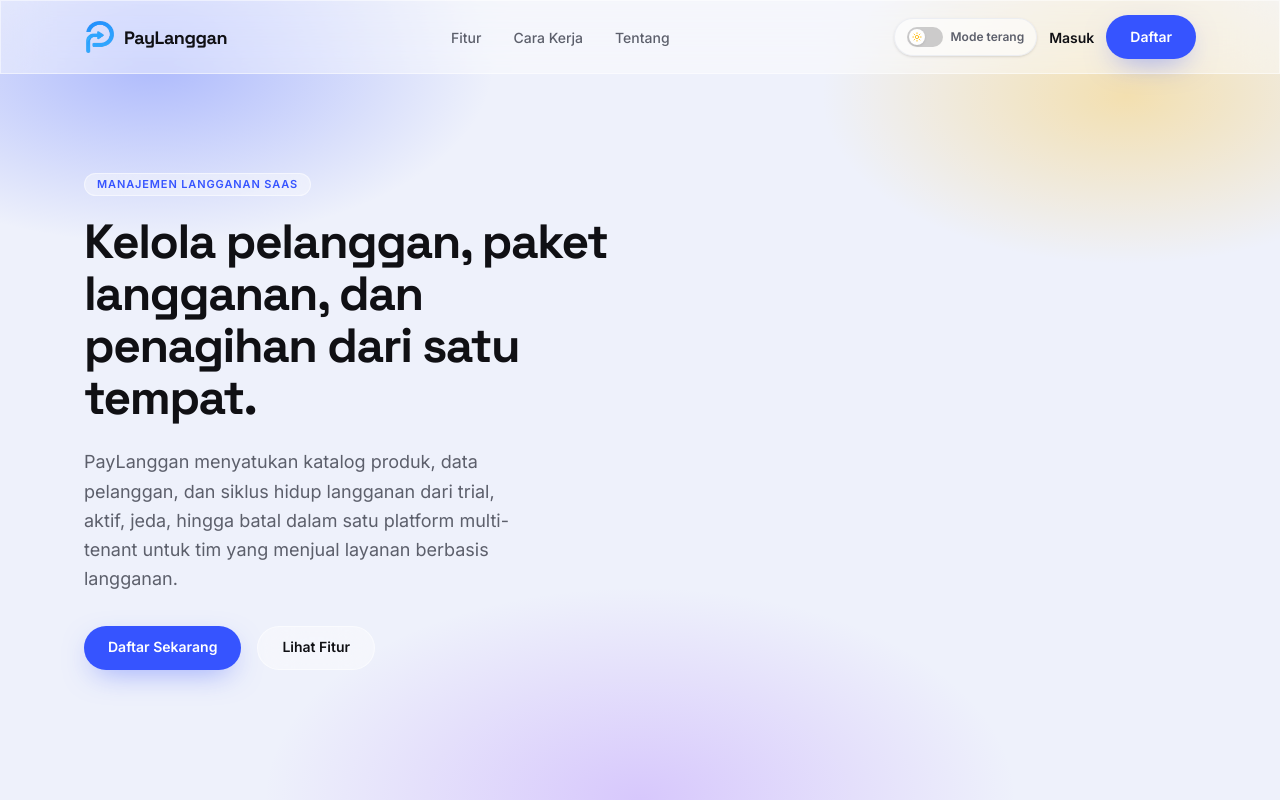
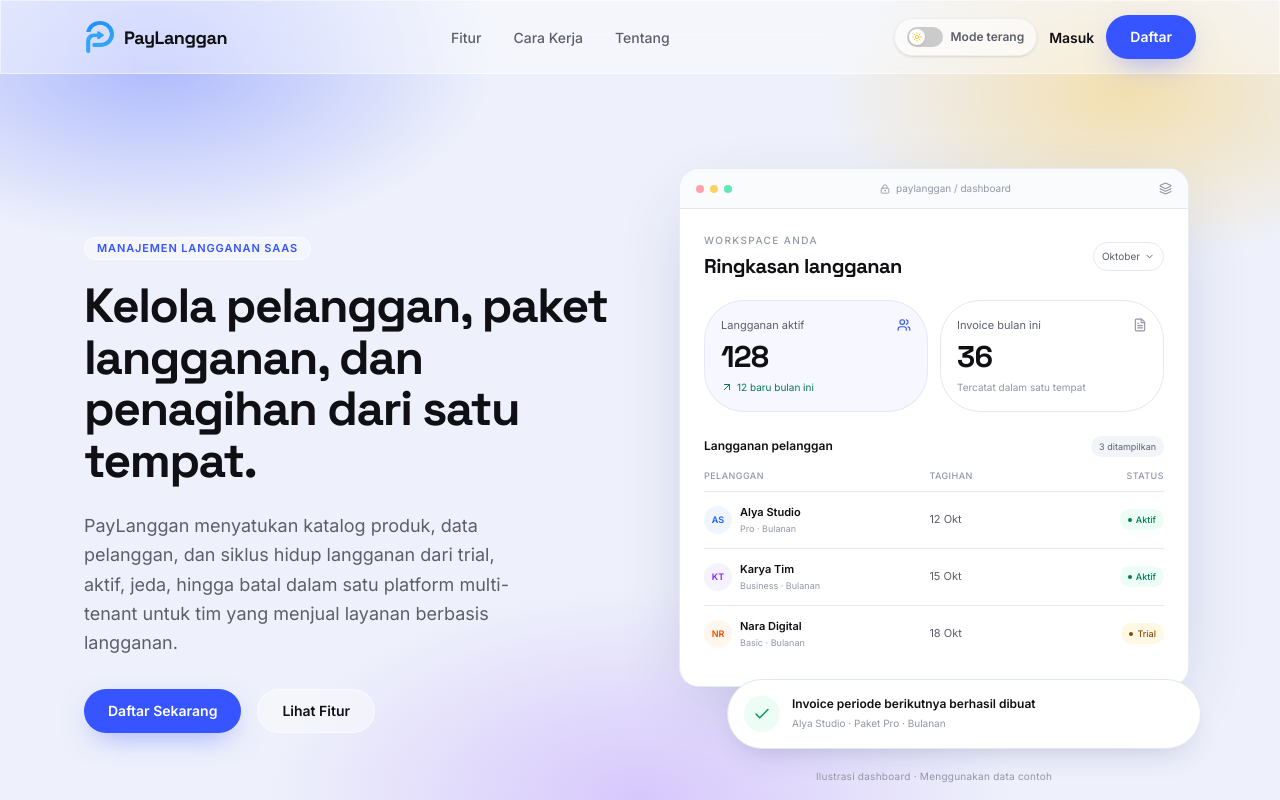
Before and after one commit to AryaEkanandaa/Pay-Langgan, a React (Vite) app in the folder Frontend/: page / in a window 1280 px wide. Built offline with nearby package versions, Linux system fonts and the light colour scheme; no server answers.

Commit message:
fix(frontend): improve landing page on smaller screens

```diff
--- a/Frontend/src/components/layout/Navbar.tsx
+++ b/Frontend/src/components/layout/Navbar.tsx
@@ -35,21 +35,25 @@ export default function Navbar() {
               >
                 Halo, {auth.user.name.split(' ')[0]}
               </Link>
+              <span className="hidden sm:inline-flex">
                 <button
                   onClick={logout}
                   className={`${buttonBaseClass} ${buttonVariantClass.secondary}`}
                 >
                   Keluar
                 </button>
+              </span>
             </>
           ) : (
             <>
               <Link to="/login" className="hidden text-[14px] font-semibold text-ink sm:inline">
                 Masuk
               </Link>
+              <span className="hidden sm:inline-flex">
                 <Link to="/register" className={`${buttonBaseClass} ${buttonVariantClass.primary}`}>
                   Daftar
                 </Link>
+              </span>
             </>
           )}
         </div>
--- a/Frontend/src/components/sections/Hero.tsx
+++ b/Frontend/src/components/sections/Hero.tsx
@@ -3,14 +3,15 @@ import Badge from '../ui/Badge'
 import Button from '../ui/Button'
 import { buttonBaseClass, buttonVariantClass } from '../ui/buttonStyles'
 import useLandingReveal from '../../hooks/useLandingReveal'
+import HeroDashboard from './HeroDashboard'
 
 export default function Hero() {
   const sectionRef = useLandingReveal<HTMLElement>()
 
   return (
     <section ref={sectionRef} className="landing-section relative flex items-center overflow-hidden">
-      <div className="mx-auto grid w-full max-w-6xl gap-16 px-5 pb-20 pt-16 md:grid-cols-2 md:items-center md:pb-32 md:pt-24">
-        <div className="landing-reveal">
+      <div className="mx-auto grid w-full max-w-6xl grid-cols-1 gap-16 px-5 pb-20 pt-16 md:grid-cols-2 md:items-center md:pb-32 md:pt-24">
+        <div className="landing-reveal min-w-0">
           <Badge>Manajemen Langganan SaaS</Badge>
 
           <h1 className="mt-5 font-display text-[40px] font-bold leading-[1.08] tracking-[-0.03em] text-ink md:text-[48px]">
@@ -34,6 +35,9 @@ export default function Hero() {
           </div>
         </div>
 
+        <div className="landing-reveal min-w-0" style={{ transitionDelay: '120ms' }}>
+          <HeroDashboard />
+        </div>
       </div>
     </section>
   )
--- a/Frontend/src/components/sections/HeroDashboard.tsx
+++ b/Frontend/src/components/sections/HeroDashboard.tsx
@@ -8,7 +8,7 @@ const customers = [
 
 export default function HeroDashboard() {
   return (
-    <figure className="relative mx-auto w-full max-w-[510px] pb-4">
+    <figure className="relative mx-auto min-w-0 w-full max-w-[510px] pb-4">
       <div className="overflow-hidden rounded-[20px] border border-slate-200/80 bg-white shadow-[0_24px_70px_-24px_rgba(39,54,118,0.3)] dark:border-slate-700 dark:bg-[#171e30]">
         <div className="flex items-center gap-4 border-b border-border bg-slate-50/80 px-4 py-3 dark:bg-slate-800/50">
           <div className="flex gap-1.5" aria-hidden="true">
```
Lines whose indentation alone changed are shown as unchanged.
